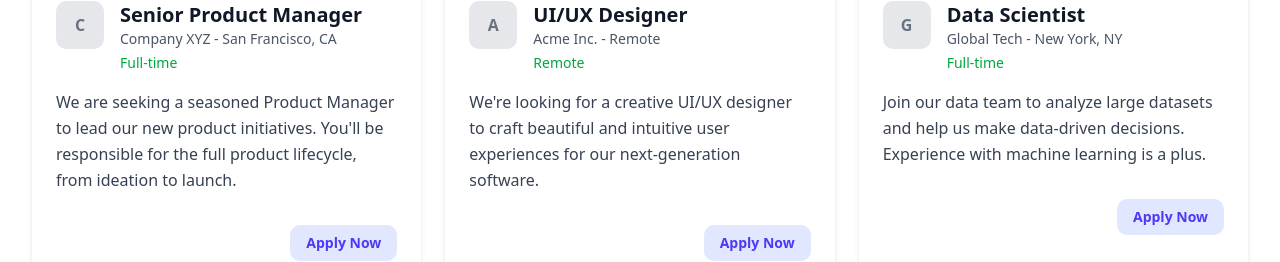
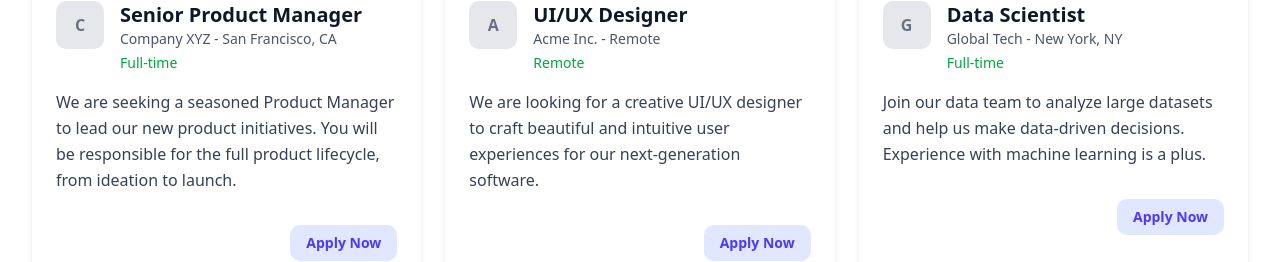
Before and after one commit to Tembanator/ts-job-listings, a Next.js app: page / in a window 1280 px wide. Shown: the part 1134-1396 px from the top of the page. Built offline with nearby package versions, Linux system fonts and the light colour scheme; no server answers.

Commit message:
update app

```diff
--- a/app/onboarding/page.tsx
+++ b/app/onboarding/page.tsx
@@ -114,7 +114,7 @@ export default function OnboardingComponent() {
                   Job Seeker
                 </h2>
                 <p className="text-sm md:text-base text-gray-500 mt-2">
-                  I'm looking for a new job.
+                  I am looking for a new job.
                 </p>
               </div>
             </label>
--- a/app/page.tsx
+++ b/app/page.tsx
@@ -1,5 +1,3 @@
-import SearchJobsForm from "./components/SearchJobsForm";
-
 // Main App Component
 const App = () => {
   return (
@@ -183,8 +181,8 @@ const App = () => {
             </div>
             <p className="text-gray-700 leading-relaxed">
               We are seeking a seasoned Product Manager to lead our new product
-              initiatives. You'll be responsible for the full product lifecycle,
-              from ideation to launch.
+              initiatives. You will be responsible for the full product
+              lifecycle, from ideation to launch.
             </p>
             <div className="flex justify-end mt-4">
               <a
@@ -212,8 +210,8 @@ const App = () => {
               </div>
             </div>
             <p className="text-gray-700 leading-relaxed">
-              We're looking for a creative UI/UX designer to craft beautiful and
-              intuitive user experiences for our next-generation software.
+              We are looking for a creative UI/UX designer to craft beautiful
+              and intuitive user experiences for our next-generation software.
             </p>
             <div className="flex justify-end mt-4">
               <a
```
